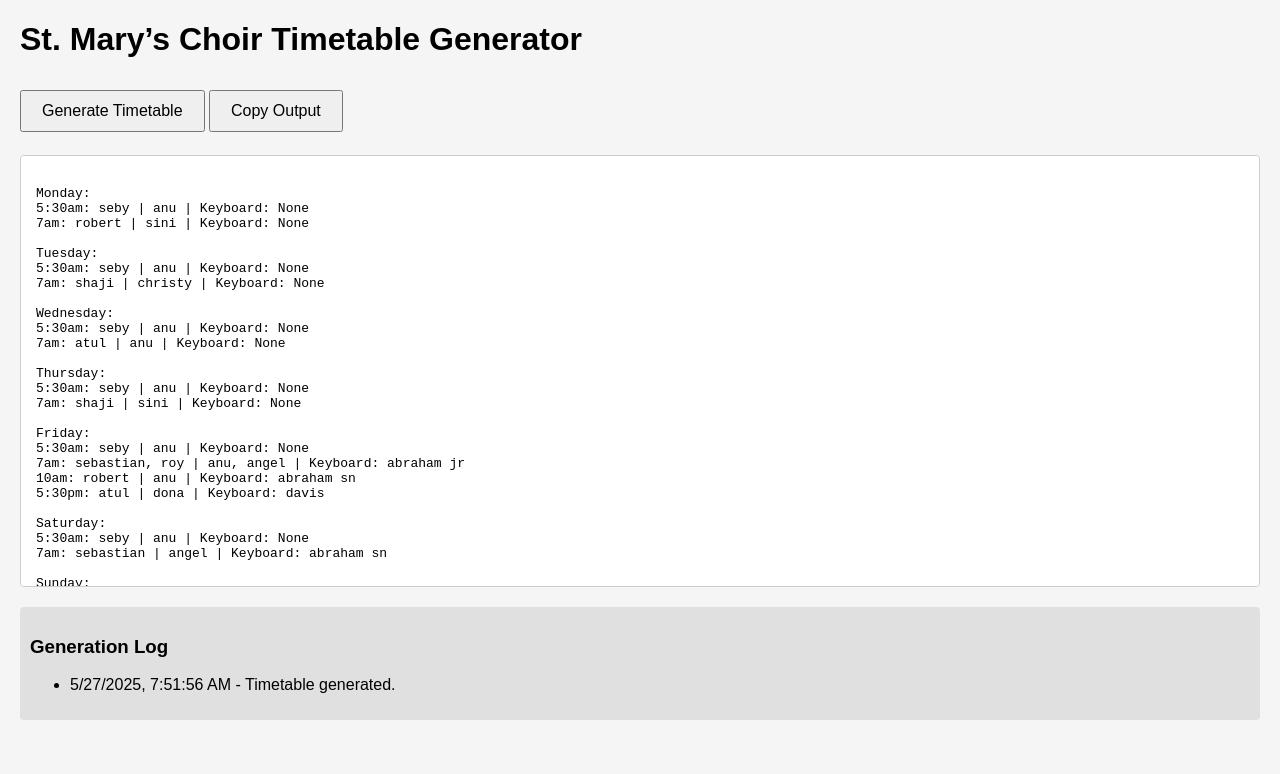
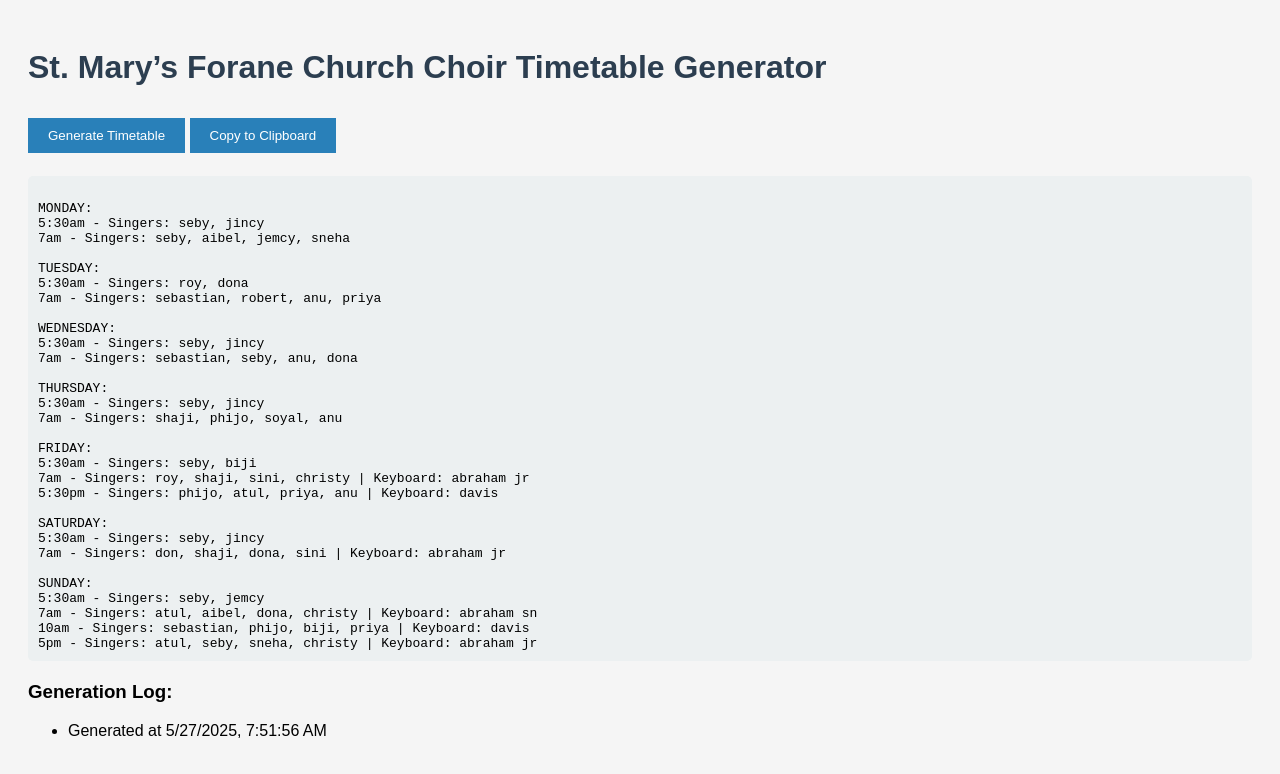
Before and after one commit to barry32123/choir-timetable, a plain HTML site: page index.html in a window 1280 px wide. Both pictures are taken after a click on the button "Generate Timetable". Drawn offline with Linux system fonts and the light colour scheme.

Commit message:
Update index.html

```diff
--- a/index.html
+++ b/index.html
@@ -5,168 +5,158 @@
   <meta name="viewport" content="width=device-width, initial-scale=1.0" />
   <title>Choir Timetable Generator</title>
   <style>
-    body {
-      font-family: Arial, sans-serif;
-      margin: 20px;
-      padding: 0;
-      background-color: #f5f5f5;
-    }
-    button {
-      padding: 10px 20px;
-      margin: 10px 0;
-      font-size: 16px;
-      cursor: pointer;
-    }
-    pre {
-      white-space: pre-wrap;
-      background: #fff;
-      padding: 15px;
-      border: 1px solid #ccc;
-      border-radius: 4px;
-      max-height: 400px;
-      overflow-y: auto;
-    }
-    .log {
-      margin-top: 20px;
-      background-color: #e0e0e0;
-      padding: 10px;
-      border-radius: 4px;
-    }
+    body { font-family: Arial, sans-serif; padding: 20px; background-color: #f5f5f5; }
+    h1 { color: #2c3e50; }
+    button { margin: 10px 0; padding: 10px 20px; background-color: #2980b9; color: white; border: none; cursor: pointer; }
+    button:hover { background-color: #3498db; }
+    pre { background: #ecf0f1; padding: 10px; border-radius: 5px; white-space: pre-wrap; }
+    .log { margin-top: 20px; }
   </style>
 </head>
 <body>
-  <h1>St. Mary’s Choir Timetable Generator</h1>
-  <button onclick="generateSchedule()">Generate Timetable</button>
-  <button onclick="copyText()">Copy Output</button>
+  <h1>St. Mary’s Forane Church Choir Timetable Generator</h1>
+  <button onclick="generateTimetable()">Generate Timetable</button>
+  <button onclick="copyToClipboard()">Copy to Clipboard</button>
   <pre id="output"></pre>
   <div class="log">
-    <h3>Generation Log</h3>
+    <h3>Generation Log:</h3>
     <ul id="log"></ul>
   </div>
 
 <script>
-    const days = ["Monday", "Tuesday", "Wednesday", "Thursday", "Friday", "Saturday", "Sunday"];
-    const masses = {
-      Monday: ["5:30am", "7am"],
-      Tuesday: ["5:30am", "7am"],
+const massSchedule = {
+  Monday:    ["5:30am", "7am"],
+  Tuesday:   ["5:30am", "7am"],
   Wednesday: ["5:30am", "7am"],
-      Thursday: ["5:30am", "7am"],
-      Friday: ["5:30am", "7am", "10am", "5:30pm"],
-      Saturday: ["5:30am", "7am"],
-      Sunday: ["5:30am", "7am", "10am", "5pm"]
+  Thursday:  ["5:30am", "7am"],
+  Friday:    ["5:30am", "7am", "10am", "5:30pm"],
+  Saturday:  ["5:30am", "7am"],
+  Sunday:    ["5:30am", "7am", "10am", "5pm"]
+};
+
+const keyboardMasses = {
+  Friday: ["7am", "10am", "5:30pm"],
+  Saturday: ["7am"],
+  Sunday: ["7am", "10am", "5pm"]
 };
 
 const maleSingers = ["seby", "sebastian", "roy", "phijo", "shaji", "robert", "don", "aibel", "atul"];
 const femaleSingers = ["anu", "angel", "jemcy", "sini", "priya", "dona", "soyal", "jincy", "biji", "christy", "sneha"];
 
 const keyboardists = ["abraham sn", "abraham jr", "davis"];
-    const hybridKeyboardists = ["sebastian", "shaji"];
-    const earlyOnly = ["seby", "jincy", "biji"];
-    const notAvailableFriday10am = ["atul", "aibel", "angel", "sneha", "soyal", "christy", "dona", "abraham jr", "abraham sn", "jemcy"];
+const hybrids = ["sebastian", "shaji"];
 
-    let assignments = {};
-    let dailyAssigned = {};
-    let hybridUsage = {"sebastian": 0, "shaji": 0};
-    let usageCount = {};
+const allSingers = [...maleSingers, ...femaleSingers];
+const restricted10amFriday = ["atul", "aibel", "angel", "sneha", "soyal", "christy", "dona", "abraham jr", "abraham sn", "jemcy"];
 
-    function shuffle(array) {
-      return array.sort(() => Math.random() - 0.5);
+let assignmentHistory = {};
+let hybridWeeklyUse = {"sebastian": 0, "shaji": 0};
+
+function shuffle(arr) {
+  let a = [...arr];
+  for (let i = a.length - 1; i > 0; i--) {
+    const j = Math.floor(Math.random() * (i + 1));
+    [a[i], a[j]] = [a[j], a[i]];
+  }
+  return a;
 }
 
-    function getAvailableMembers(members, day, time) {
-      return members.filter(member => {
-        if (earlyOnly.includes(member) && time !== "5:30am") return false;
-        if (day === "Friday" && time === "10am" && notAvailableFriday10am.includes(member)) return false;
-        if ((dailyAssigned[member] || []).includes(day)) return false;
-        return true;
-      });
+function chooseSingers(day, time) {
+  let males = shuffle(maleSingers);
+  let females = shuffle(femaleSingers);
+
+  // Bias: 50-60% chance for seby, jincy, biji in 5:30am
+  if (time === "5:30am") {
+    if (Math.random() < 0.6 && males.includes("seby")) {
+      males = ["seby", ...males.filter(m => m !== "seby")];
+    }
+    if (Math.random() < 0.6 && females.includes("jincy")) {
+      females = ["jincy", ...females.filter(f => f !== "jincy")];
+    }
+    if (Math.random() < 0.6 && females.includes("biji")) {
+      females = ["biji", ...females.filter(f => f !== "biji")];
+    }
   }
 
-    function pickMembers(day, time, needKeyboard) {
-      const ratioOptions = [[1,1],[1,2],[2,2]];
-      let m = [], f = [];
-      const males = shuffle(getAvailableMembers(maleSingers, day, time));
-      const females = shuffle(getAvailableMembers(femaleSingers, day, time));
-
-      let ratio = ratioOptions.find(([mc, fc]) => males.length >= mc && females.length >= fc);
-      if (!ratio) return { male: [], female: [] };
-
-      [m, f] = [males.slice(0, ratio[0]), females.slice(0, ratio[1])];
-
-      [...m, ...f].forEach(person => {
-        dailyAssigned[person] = [...(dailyAssigned[person] || []), day];
-        usageCount[person] = (usageCount[person] || 0) + 1;
-      });
-
-      return { male: m, female: f };
+  let ratio;
+  if (time === "5:30am") {
+    ratio = { m: 1, f: 1 };
+  } else {
+    ratio = { m: 2, f: 2 }; // default to max ratio
   }
 
-    function pickKeyboard(day, time) {
-      const priority = ["davis", "abraham sn", "abraham jr"];
-      const hybrids = shuffle(hybridKeyboardists.filter(k => hybridUsage[k] < 1 && !dailyAssigned[k]?.includes(day)));
-      const keyboards = shuffle(priority.filter(k => !dailyAssigned[k]?.includes(day))).concat(hybrids);
-
-      const pick = keyboards[0];
-      if (pick) {
-        dailyAssigned[pick] = [...(dailyAssigned[pick] || []), day];
-        usageCount[pick] = (usageCount[pick] || 0) + 1;
-        if (hybridUsage.hasOwnProperty(pick)) hybridUsage[pick]++;
+  const male = males.slice(0, ratio.m);
+  const female = females.slice(0, ratio.f);
+  return [...male, ...female];
 }
 
-      return pick || "None";
+function chooseKeyboardist(day, time) {
+  if (!keyboardMasses[day] || !keyboardMasses[day].includes(time)) return null;
+
+  const preferred = shuffle(["abraham sn", "abraham jr", "davis"]);
+  for (let p of preferred) {
+    if (!Object.values(assignmentHistory).flat().includes(p)) return p;
   }
 
-    function generateSchedule() {
-      assignments = {};
-      dailyAssigned = {};
-      hybridUsage = {"sebastian": 0, "shaji": 0};
-      usageCount = {};
-      let output = "";
-
-      for (let day of days) {
-        output += `\n${day}:\n`;
-        assignments[day] = [];
-        for (let time of masses[day]) {
-          const hasKeyboard = (day === "Friday" && ["7am", "10am", "5:30pm"].includes(time)) ||
-                              (day === "Saturday" && time === "7am") ||
-                              (day === "Sunday" && ["7am", "10am", "5pm"].includes(time));
-
-          let singerData = { male: [], female: [] };
-
-          if ((time === "5:30am")) {
-            const m = getAvailableMembers(maleSingers, day, time).slice(0,1);
-            const f = getAvailableMembers(femaleSingers, day, time).slice(0,1);
-            singerData = { male: m, female: f };
-          } else if ((day === "Friday" && time === "7am") || (day === "Sunday" && time === "7am")) {
-            const m = getAvailableMembers(maleSingers, day, time).slice(0,2);
-            const f = getAvailableMembers(femaleSingers, day, time).slice(0,2);
-            singerData = { male: m, female: f };
-          } else {
-            singerData = pickMembers(day, time, hasKeyboard);
+  const eligibleHybrids = hybrids.filter(h => hybridWeeklyUse[h] < 1);
+  for (let h of shuffle(eligibleHybrids)) {
+    hybridWeeklyUse[h]++;
+    return h;
   }
 
-          let keyboard = hasKeyboard ? pickKeyboard(day, time) : "None";
-
-          if (hasKeyboard && hybridKeyboardists.includes(keyboard)) {
-            if (!singerData.male.includes(keyboard) && maleSingers.includes(keyboard)) singerData.male.push(keyboard);
-            else if (!singerData.female.includes(keyboard) && femaleSingers.includes(keyboard)) singerData.female.push(keyboard);
+  return null;
 }
 
-          assignments[day].push({ time, ...singerData, keyboard });
-          output += `${time}: ${singerData.male.join(", ")} | ${singerData.female.join(", ")} | Keyboard: ${keyboard}\n`;
+function assignMass(day, time) {
+  const singers = chooseSingers(day, time);
+  const keyboard = chooseKeyboardist(day, time);
+
+  let result = `${time} - Singers: ${singers.join(", ")}`;
+  if (keyboard) {
+    if (!singers.includes(keyboard)) result += ` | Keyboard: ${keyboard}`;
+    else result += ` | Keyboard/Singer: ${keyboard}`;
+  }
+  return result;
+}
+
+function generateTimetable() {
+  assignmentHistory = {};
+  hybridWeeklyUse = {"sebastian": 0, "shaji": 0};
+  let output = "";
+  for (let day of Object.keys(massSchedule)) {
+    output += `\n${day.toUpperCase()}:\n`;
+    assignmentHistory[day] = [];
+    for (let time of massSchedule[day]) {
+      // Skip 2m1f (invalid)
+      const singers = chooseSingers(day, time);
+      if (singers.filter(m => maleSingers.includes(m)).length === 2 && singers.filter(f => femaleSingers.includes(f)).length === 1) continue;
+
+      // Enforce 2m2f for Fri/Sun 7am
+      if ((day === "Friday" && time === "7am") || (day === "Sunday" && time === "7am")) {
+        if (singers.filter(m => maleSingers.includes(m)).length !== 2 || singers.filter(f => femaleSingers.includes(f)).length !== 2) continue;
+      }
+
+      // Skip restricted for Fri 10am
+      if (day === "Friday" && time === "10am" && singers.some(s => restricted10amFriday.includes(s))) continue;
+
+      const line = assignMass(day, time);
+      assignmentHistory[day].push(line);
+      output += line + "\n";
     }
   }
 
   document.getElementById("output").textContent = output;
-      const log = document.createElement("li");
-      log.textContent = `${new Date().toLocaleString()} - Timetable generated.`;
-      document.getElementById("log").appendChild(log);
+  const now = new Date();
+  const logEntry = document.createElement("li");
+  logEntry.textContent = `Generated at ${now.toLocaleString()}`;
+  document.getElementById("log").prepend(logEntry);
 }
 
-    function copyText() {
+function copyToClipboard() {
   const text = document.getElementById("output").textContent;
-      navigator.clipboard.writeText(text).then(() => alert("Copied to clipboard"));
+  navigator.clipboard.writeText(text).then(() => alert("Copied to clipboard!"));
 }
 </script>
+
 </body>
 </html>
```
Lines whose indentation alone changed are shown as unchanged.
